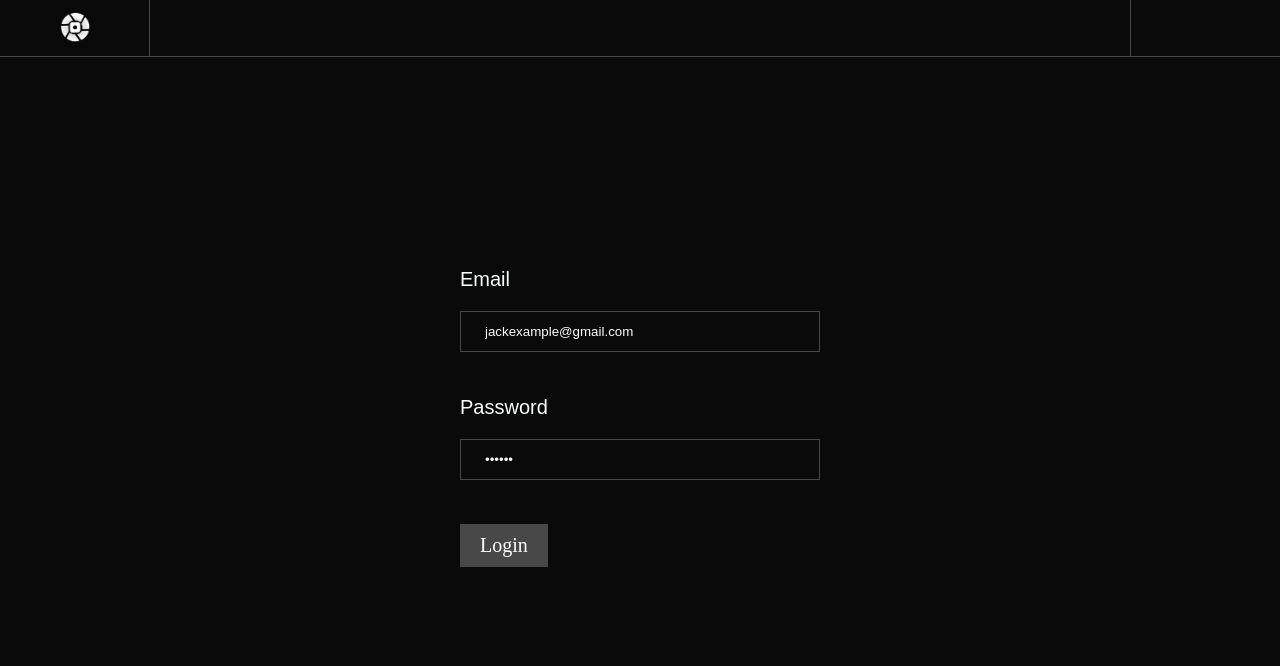
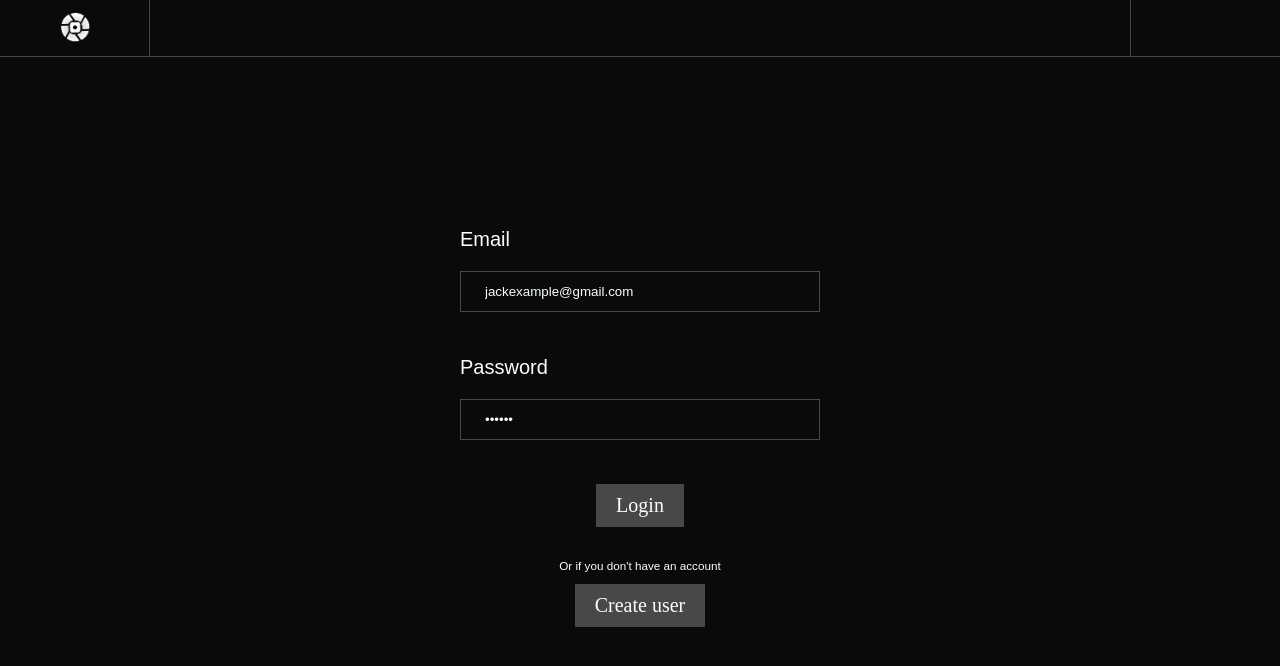
Before and after one commit to EgorFray/photoGallery, a React (Vite) app in the folder frontend/gallery/: page /login in a window 1280 px wide. Shown: the top 666 px of the page. Built offline with nearby package versions, Linux system fonts and the light colour scheme; no server answers.

Commit message:
Frontend: some proper styling and navigation for create user form

```diff
--- a/frontend/gallery/src/App.jsx
+++ b/frontend/gallery/src/App.jsx
@@ -3,6 +3,7 @@ import PostDetail from "./pages/PostDetail";
 import { Routes, Route } from "react-router-dom";
 import MainPage from "./pages/MainPage";
 import CreatePost from "./pages/CreatePost";
+import CreateUser from "./pages/CreateUser";
 import PageNotFound from "./pages/PageNotFound";
 import Homepage from "./pages/Homepage";
 import Login from "./pages/Login";
@@ -16,6 +17,7 @@ function App() {
 				<Routes>
 					<Route index element={<Homepage />} />
 					<Route path="/login" element={<Login />} />
+					<Route path="/createUser" element={<CreateUser />} />
 					<Route
 						path="/app"
 						element={
--- a/frontend/gallery/src/components/CreateUserForm.jsx
+++ b/frontend/gallery/src/components/CreateUserForm.jsx
@@ -1,4 +1,5 @@
 import Button from "./Button";
+import styles from "./CreateUserForm.module.css";
 
 function CreateUserForm() {
 	return (
--- a/frontend/gallery/src/components/CreateUserForm.module.css
+++ b/frontend/gallery/src/components/CreateUserForm.module.css
@@ -1,8 +1,9 @@
 .formContainer {
 	display: flex;
+	flex-direction: column;
 	align-items: center;
 	justify-content: center;
-	height: 90vh;
+	height: 70vh;
 }
 
 .form {
--- a/frontend/gallery/src/components/LoginForm.jsx
+++ b/frontend/gallery/src/components/LoginForm.jsx
@@ -26,6 +26,10 @@ function LoginForm() {
 
 	if (isAuthenticated) return null;
 
+	function handleClick() {
+		navigate("/createUser");
+	}
+
 	return (
 		<div className={styles.formContainer}>
 			<form className={styles.form} onSubmit={handleSubmit}>
@@ -51,6 +55,9 @@ function LoginForm() {
 
 				<Button className={styles.btnForm}>Login</Button>
 			</form>
+
+			<h3 className={styles.headingCreateUser}>Or if you don't have an account</h3>
+			<Button handleClick={handleClick}>Create user</Button>
 		</div>
 	);
 }
--- a/frontend/gallery/src/components/LoginForm.module.css
+++ b/frontend/gallery/src/components/LoginForm.module.css
@@ -1,5 +1,6 @@
 .formContainer {
 	display: flex;
+	flex-direction: column;
 	align-items: center;
 	justify-content: center;
 	height: 90vh;
@@ -35,6 +36,11 @@
 	margin-bottom: 2.4rem;
 }
 
+.headingCreateUser {
+	font-weight: 200;
+	padding: 1.2rem;
+}
+
 .btnForm {
-	align-self: flex-start;
+	align-self: center;
 }
--- a/frontend/gallery/src/pages/CreateUser.jsx
+++ b/frontend/gallery/src/pages/CreateUser.jsx
@@ -1,3 +1,4 @@
+import CreateUserForm from "../components/CreateUserForm";
 import Footer from "../components/Footer";
 import Header from "../components/Header";
 import Layout from "../components/Layout";
@@ -8,7 +9,6 @@ function CreateUser() {
 	return (
 		<Layout>
 			<NavBar />
-			<Header />
 			<Main>
 				<CreateUserForm />
 			</Main>
```
